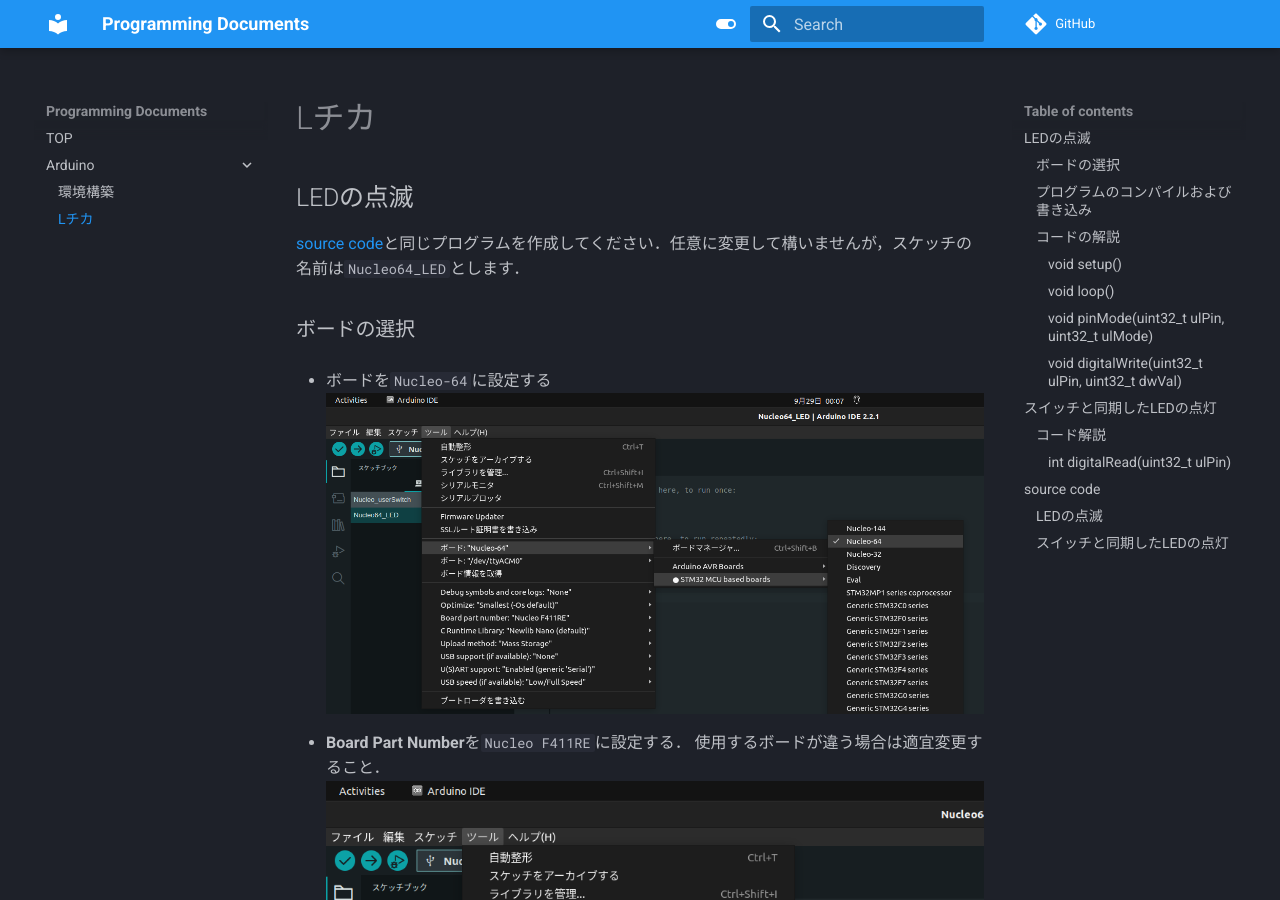
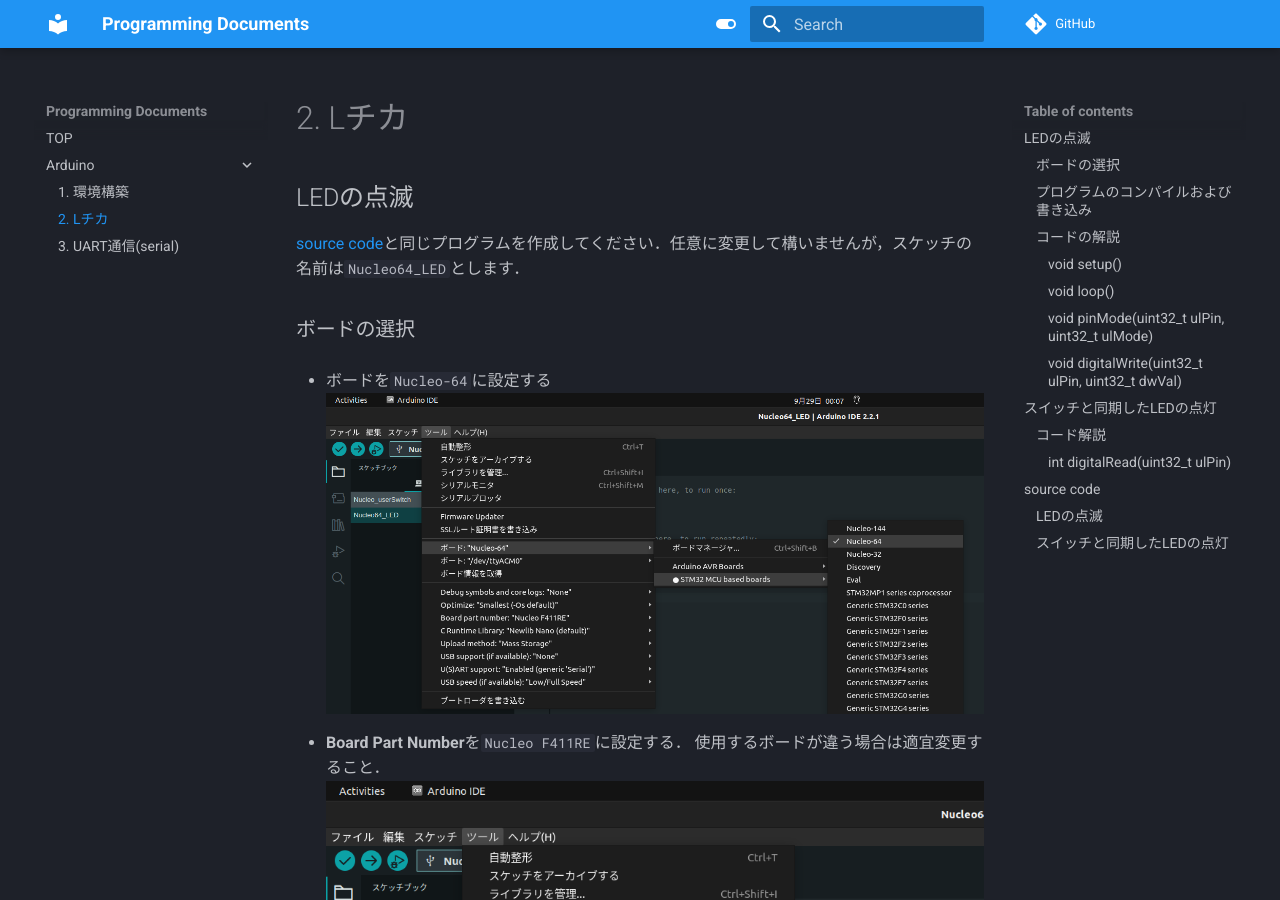
Before and after one commit to NOKOLat/Programming_Documents, an MkDocs documentation site: the page built from docs/arduino/LED_Brink.md, in a window 1280 px wide and 900 px high. Built offline with MkDocs 1.6.1 and Material for MkDocs 9.7.7, drawn with Linux system fonts in a browser that asks for light colours; nearby versions of some CDN libraries; comment, search, counter and statistics services are not loaded.

Commit message:
ページ名をナンバリングする

```diff
--- a/docs/arduino/LED_Brink.md
+++ b/docs/arduino/LED_Brink.md
@@ -1,4 +1,4 @@
-# Lチカ
+# 2. Lチカ
 ## LEDの点滅
 [source code](#source-code)と同じプログラムを作成してください．任意に変更して構いませんが，スケッチの名前は`Nucleo64_LED`とします．
 
--- a/mkdocs.yml
+++ b/mkdocs.yml
@@ -50,5 +50,6 @@
 nav:
 - TOP: index.md
 - Arduino:
-  - 環境構築: arduino/environment.md
-  - Lチカ: arduino/LED_Brink.md
+  - 1. 環境構築: arduino/environment.md
+  - 2. Lチカ: arduino/LED_Brink.md
+  - 3. UART通信(serial): arduino/serial.md
```
Also changed, not shown: docs/arduino/environment.md (+1 -1 lines), docs/arduino/serial.md (added).
